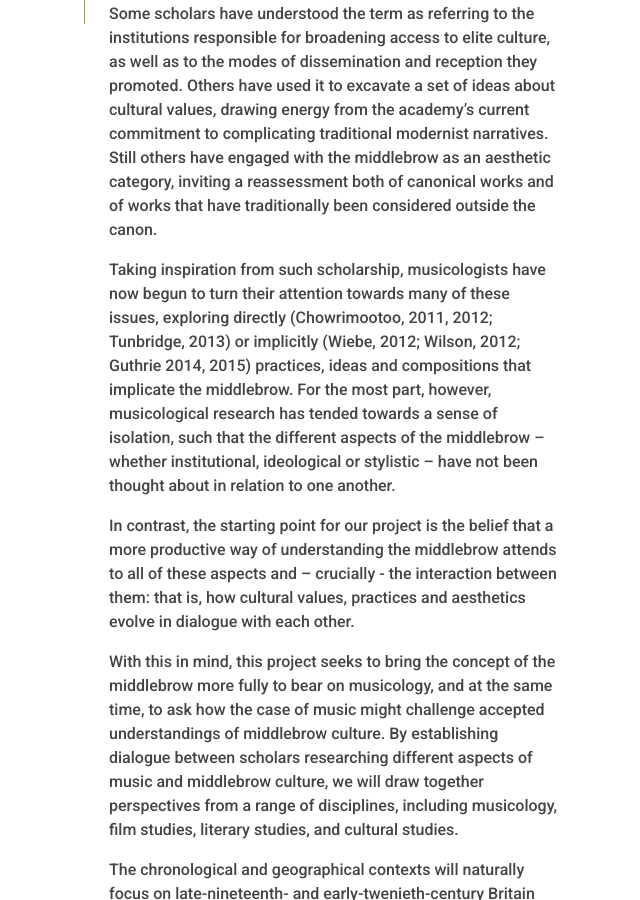
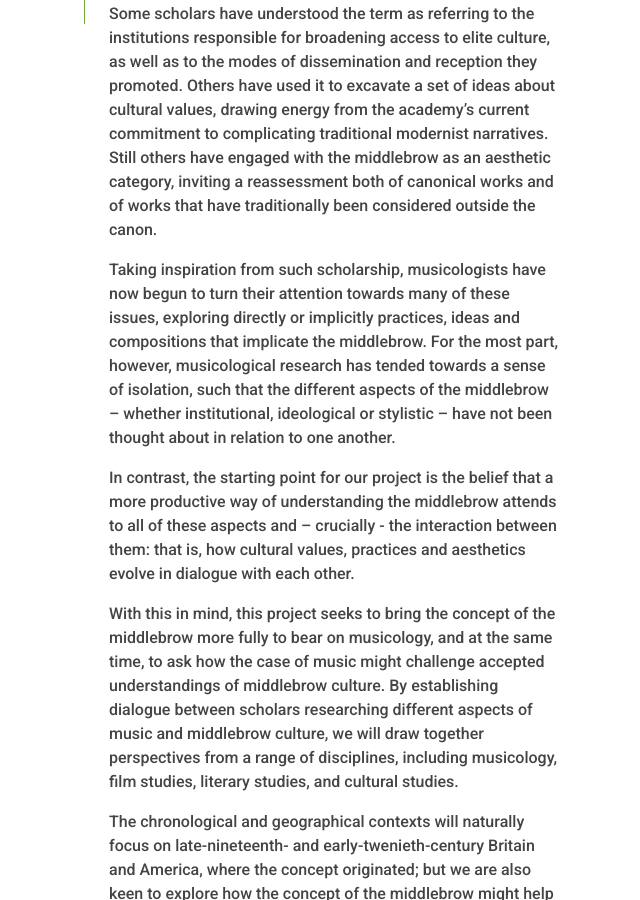
Before and after one commit to musicandthemiddlebrow/musicandthemiddlebrow.github.io, a Jekyll site: the page built from rationale.html, in a window 1280 px wide and 900 px high, scrolled down 325 px. Shown: the whole window, without its empty margins (156-796 px from the left). Built offline with Jekyll 4.4.1, drawn with Linux system fonts in a browser that asks for light colours.

Commit message:
Update rationale

```diff
--- a/rationale.html
+++ b/rationale.html
@@ -23,9 +23,7 @@ permalink: /rationale/
   works that have traditionally been considered outside the canon.</p>
 
 <p>Taking inspiration from such scholarship, musicologists have now begun to turn
-  their attention towards many of these issues, exploring directly
-  (Chowrimootoo, 2011, 2012; Tunbridge, 2013) or implicitly (Wiebe, 2012;
-  Wilson, 2012; Guthrie 2014, 2015) practices, ideas and compositions that
+  their attention towards many of these issues, exploring directly or implicitly practices, ideas and compositions that
   implicate the middlebrow. For the most part, however, musicological research
   has tended towards a sense of isolation, such that the different aspects of
   the middlebrow – whether institutional, ideological or stylistic – have not
```
